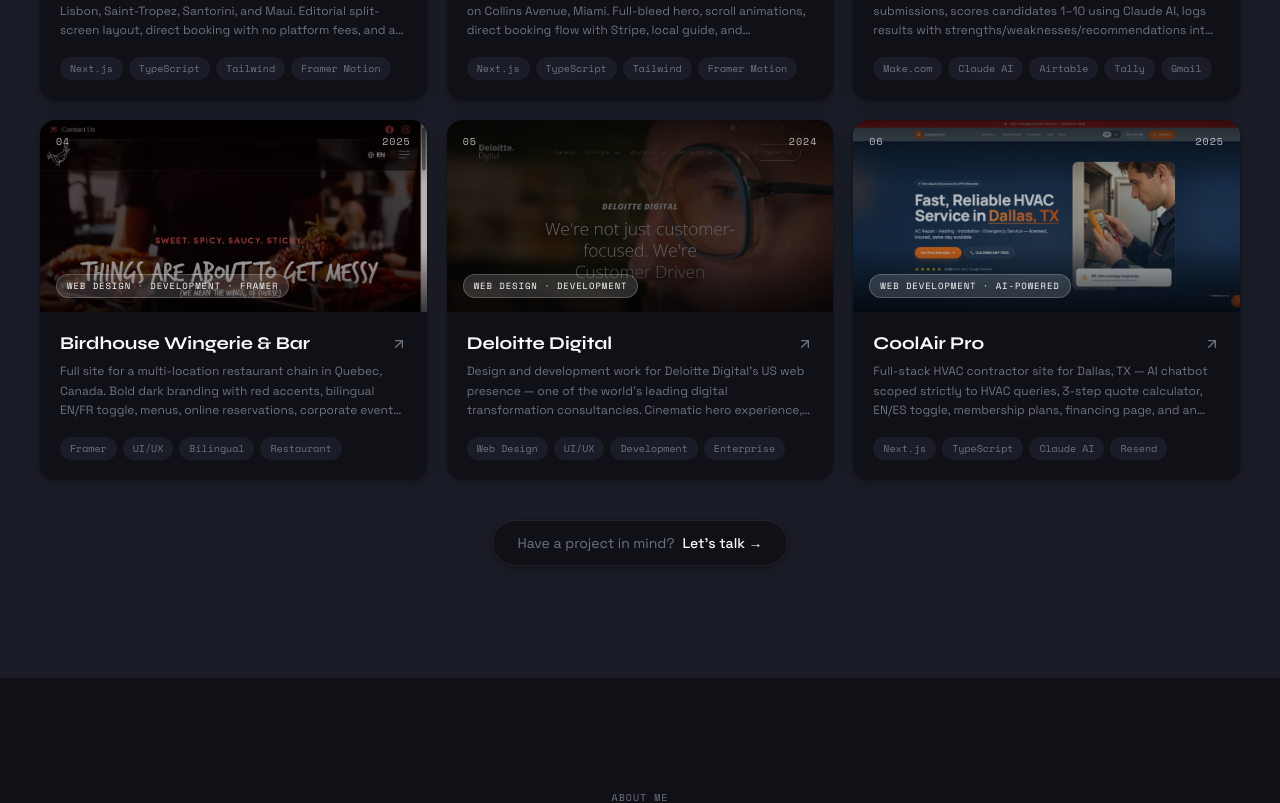
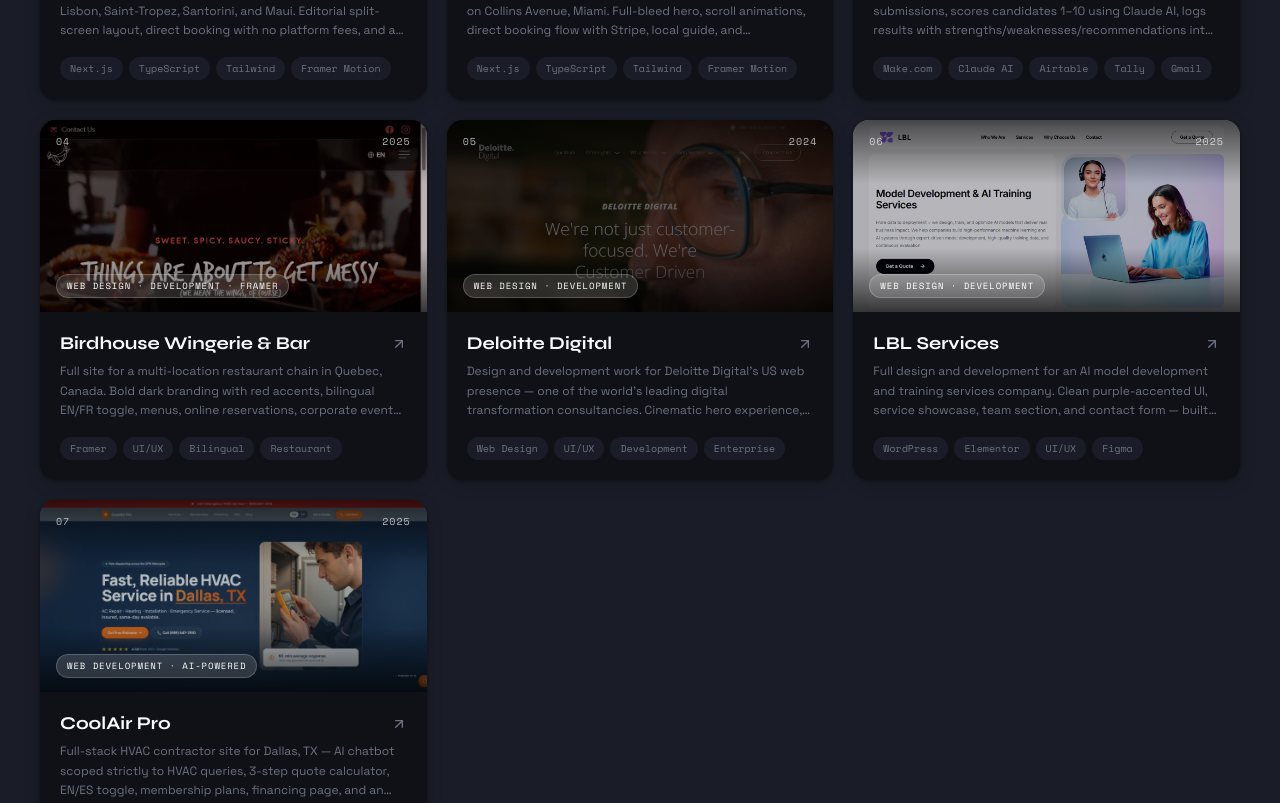
Before and after one commit to heisenvirg/vjg, a Next.js app: page / in a window 1280 px wide. Shown: the part 2406-3209 px from the top of the page. Built offline with nearby package versions, Linux system fonts and the light colour scheme.

Commit message:
feat: add LBL Services project

```diff
--- a/src/components/sections/Projects.tsx
+++ b/src/components/sections/Projects.tsx
@@ -97,6 +97,19 @@
   },
   {
     num: "06",
+    title: "LBL Services",
+    category: "Web Design · Development",
+    year: "2025",
+    desc: "Full design and development for an AI model development and training services company. Clean purple-accented UI, service showcase, team section, and contact form — built with WordPress and Elementor.",
+    tags: ["WordPress", "Elementor", "UI/UX", "Figma"],
+    color: "bg-[#0D0D1A]",
+    accent: "#7C3AED",
+    image: "/lbl-services.png",
+    href: "https://lbl-services.com/",
+    filters: ["Web Design", "Web Dev"],
+  },
+  {
+    num: "07",
     title: "CoolAir Pro",
 
     category: "Web Development · AI-Powered",
```
Also changed, not shown: public/lbl-services.png (added).
